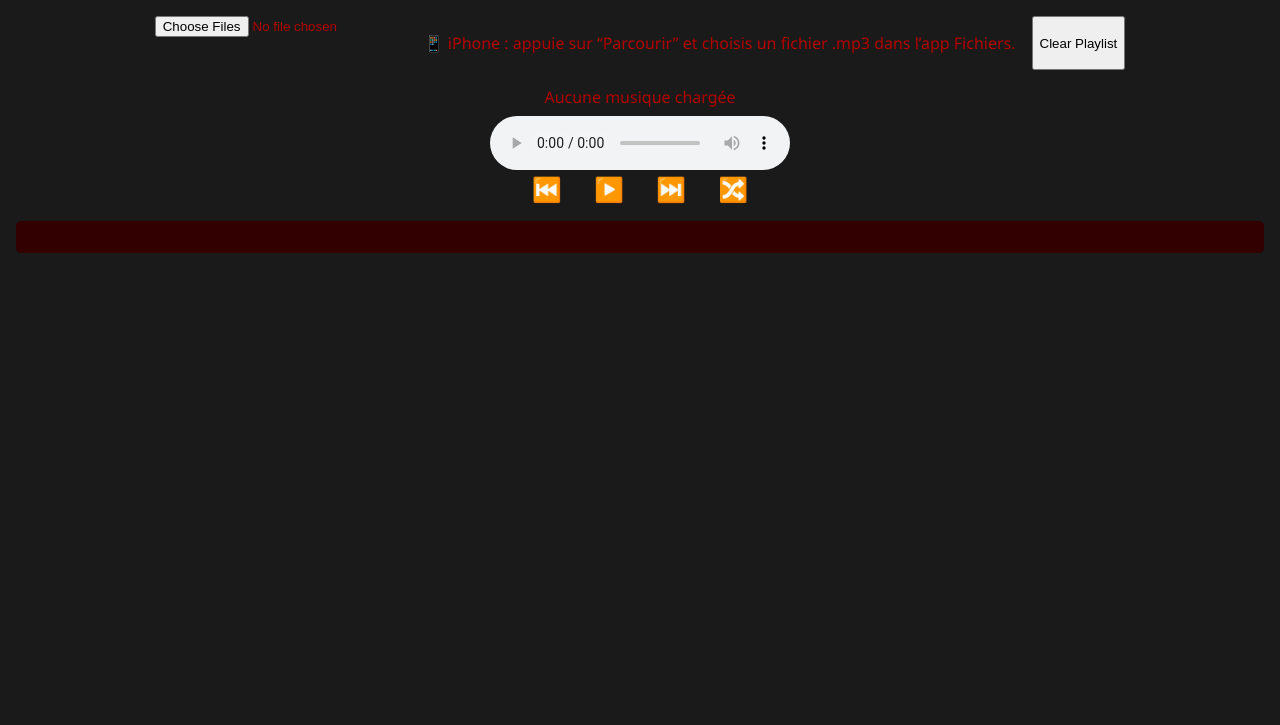
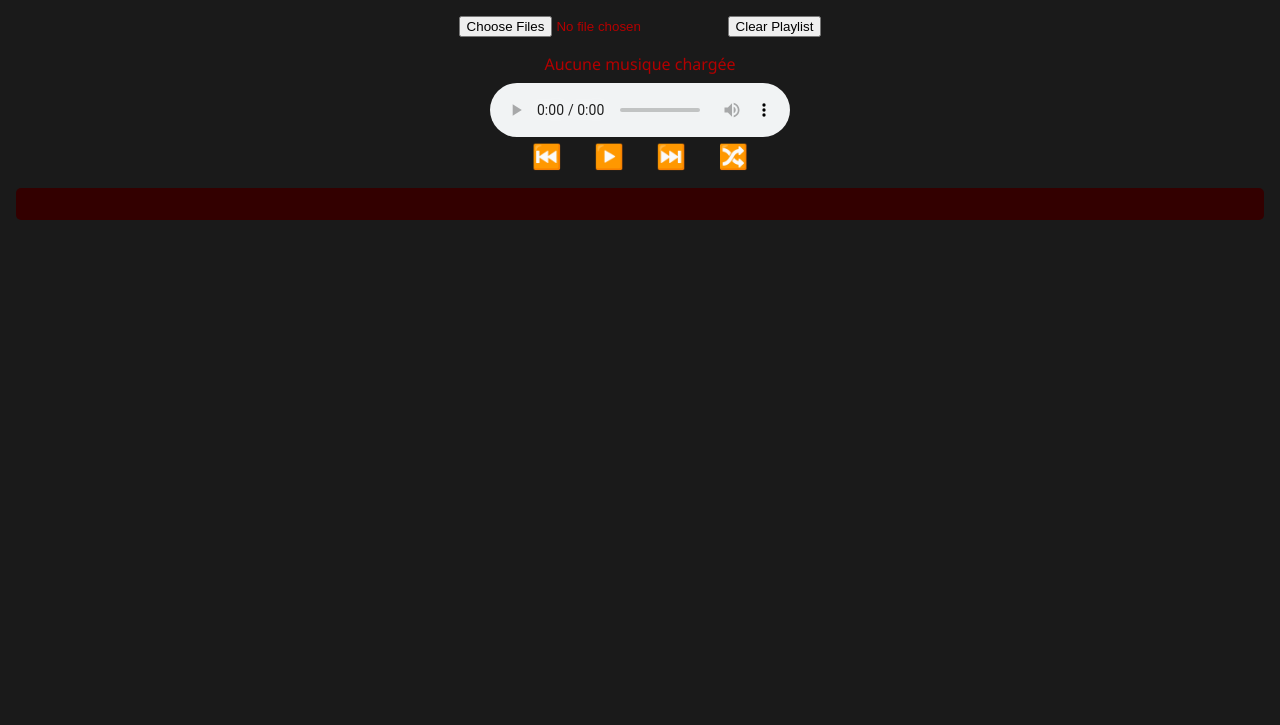
Before and after one commit to Nyxe51/NyxesWorldApp, a plain HTML site: page index.html in a window 1280 px wide. Shown: the part 75-800 px from the top of the page. Drawn offline with Linux system fonts and the light colour scheme.

```diff
--- a/index.html
+++ b/index.html
@@ -14,7 +14,6 @@
   <main>
     <section id="upload-section">
       <input type="file" id="file-upload" accept=".mp3" multiple>
-      <p class="info">📱 iPhone : appuie sur “Parcourir” et choisis un fichier .mp3 dans l’app Fichiers.</p>
       <button id="clear-playlist">Clear Playlist</button>
     </section>
 
```
